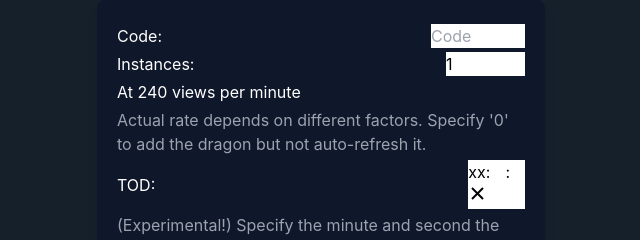
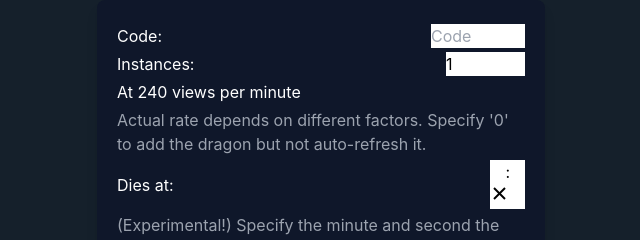
Before and after one commit to edenchazard/dc-auto-refresher, a React (Create React App) app in the folder src/frontend/: page / in a window 1280 px wide. Shown: the top 240 px of the page, without its empty margins (319-959 px from the left). Built offline with nearby package versions, Linux system fonts and the light colour scheme.

Commit message:
bug fix: page stretching due to timepicker, some presentation and variable changes.

```diff
--- a/src/frontend/src/App.css
+++ b/src/frontend/src/App.css
@@ -8,3 +8,7 @@ body{
 .react-time-picker__wrapper{
   border:0px none;
 }
+/* fixes bug with page stretching on mobile because of timepicker */
+#root{
+  overflow-x: hidden;
+}
--- a/src/frontend/src/components/AddDragon.tsx
+++ b/src/frontend/src/components/AddDragon.tsx
@@ -52,12 +52,12 @@ export default function AddDragon({addToList, rate}){
                     <p>Actual rate depends on different factors. Specify '0' to add the dragon but not auto-refresh it.</p>
                 </div>
                 <div className='flex justify-between items-center'>
-                    <label htmlFor='tod'>TOD:</label>
+                    <label htmlFor='tod'>Dies at:</label>
                     <TimePicker
                         id='tod'
                         onChange={setTOD}
                         value={tod}
-                        format="xx:mm:ss"
+                        format="mm:ss"
                         maxDetail='second'
                         disableClock={true} />
                 </div>
--- a/src/frontend/src/components/Clock.tsx
+++ b/src/frontend/src/components/Clock.tsx
@@ -84,5 +84,5 @@ export function CountDown({ to, whenDone }: CountDownProps){
         return () => clearInterval(interval);
     }, [to, whenDone]);
 
-    return <span title={to.toLocaleString()}>{formatForCountdown(to)}</span>;
+    return <span>{formatForCountdown(to)}</span>;
 }
--- a/src/frontend/src/components/DragonTR.tsx
+++ b/src/frontend/src/components/DragonTR.tsx
@@ -4,7 +4,8 @@ import { CountDown } from './Clock';
 
 export default function DragonTR({code, instances, setInstances, rate, remove, tod}){
     const   imgLink = generateDragCaveImgUrl(code, true),
-            viewLink = `https://dragcave.net/view/${code}`;
+            viewLink = `https://dragcave.net/view/${code}`,
+            diesOn = new Date(tod);
 
     return (
         <div className="flex flex-col items-center">
@@ -13,15 +14,12 @@ export default function DragonTR({code, instances, setInstances, rate, remove, t
                     instances={instances}
                     setInstances={setInstances} />
             <span>~{((60000 / rate) * instances) || 0} <abbr title="views per minute">V/M</abbr></span>
-            <span>
-                {
-                    (tod ?
-                        <span>
-                            <abbr title="time of death">TOD</abbr>&nbsp;
-                            <CountDown to={new Date(tod)} />
-                        </span>: "-----")
-                }
-            </span>
+            {(tod
+                ?   <span title={"TOD: " + diesOn.toLocaleString()}>
+                        <CountDown to={diesOn} />
+                    </span>
+                : "-----"
+            )}
             <button
                 className="bg-red-400 rounded px-2 py-1 my-1 hover:bg-red-600"
                 onClick={remove}>Delete</button>
```
